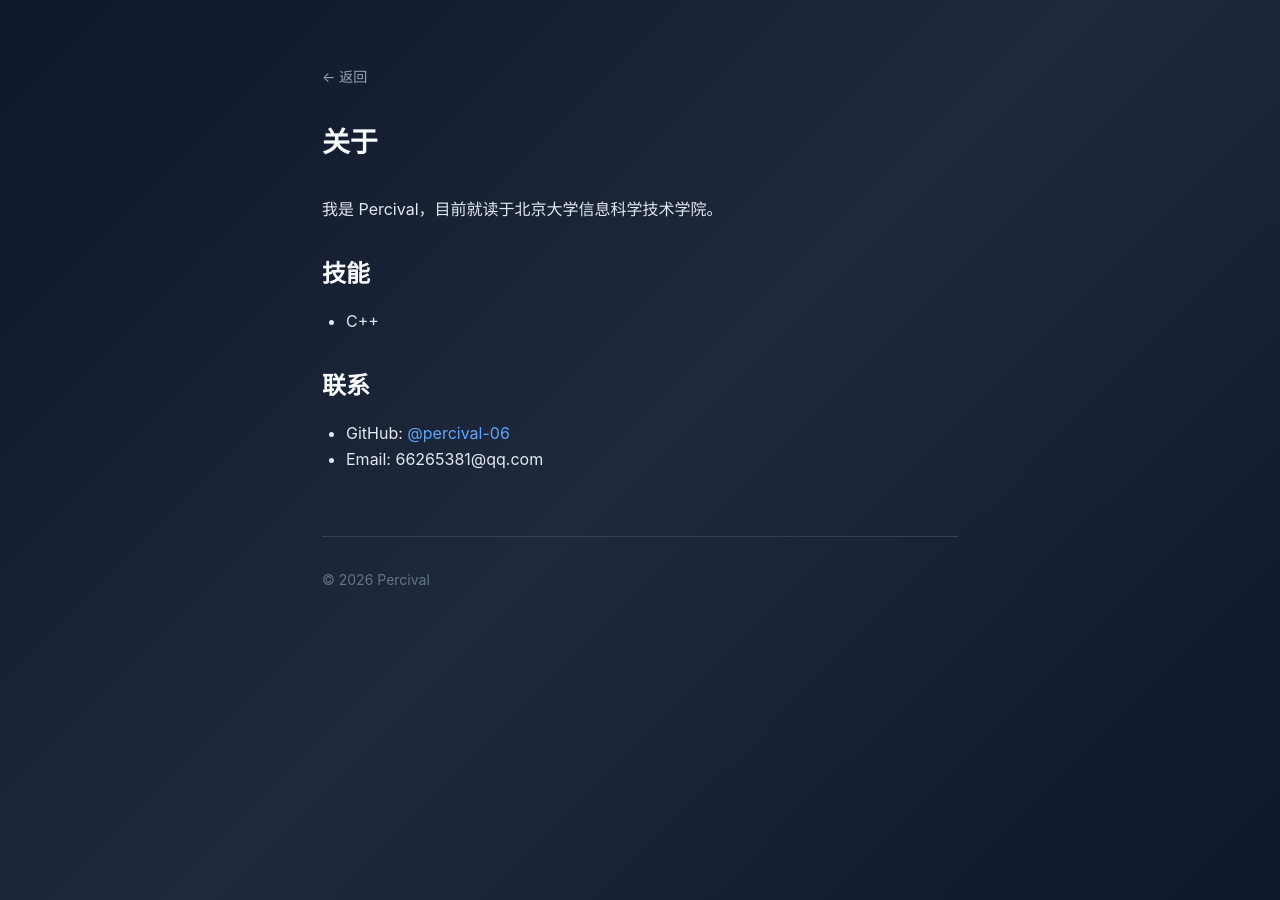
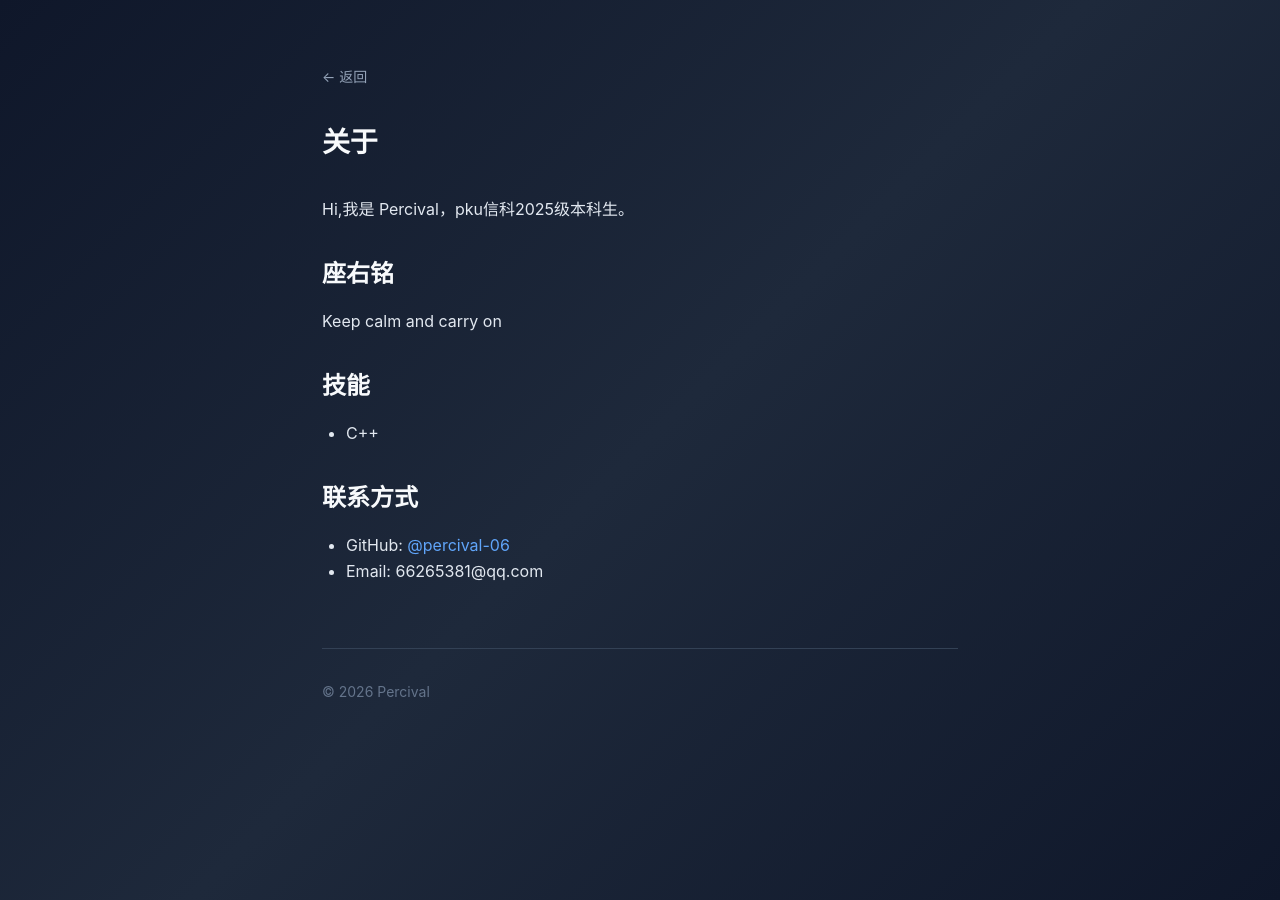
Before and after one commit to Percival-06/Percival-06.github.io, a Jekyll site: the page built from about.md, in a window 1280 px wide. Built offline with Jekyll 4.4.1, drawn with Linux system fonts in a browser that asks for light colours.

Commit message:
Update about.md

```diff
--- a/about.md
+++ b/about.md
@@ -10,14 +10,17 @@ permalink: /about/
     <h1>关于</h1>
 
     <div class="post-content">
-        <p>我是 Percival，目前就读于北京大学信息科学技术学院。</p>
+        <p>Hi,我是 Percival，pku信科2025级本科生。</p>
+
+        <h2>座右铭</h2>
+        <p>Keep calm and carry on</p>
 
         <h2>技能</h2>
         <ul>
             <li>C++</li>
         </ul>
 
-        <h2>联系</h2>
+        <h2>联系方式</h2>
         <ul>
             <li>GitHub: <a href="https://github.com/percival-06" target="_blank">@percival-06</a></li>
             <li>Email: 66265381@qq.com</li>
```
